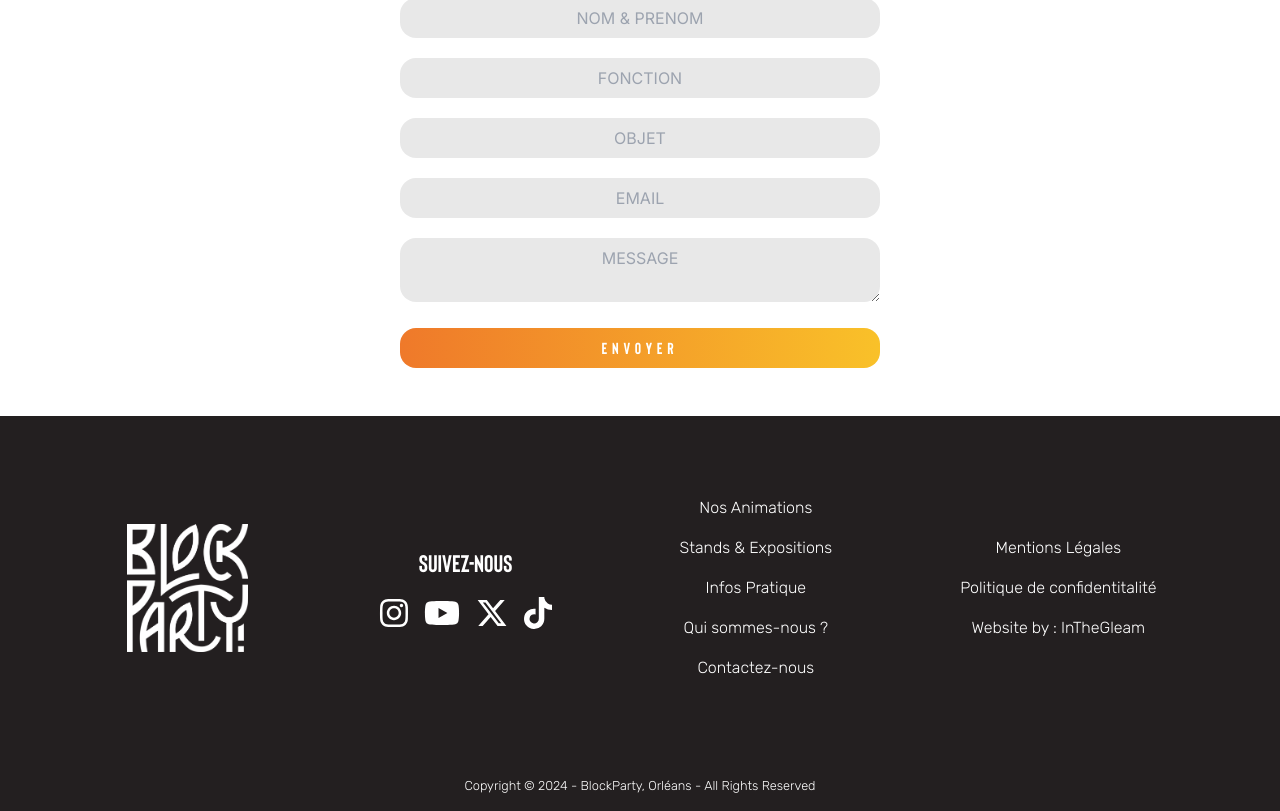
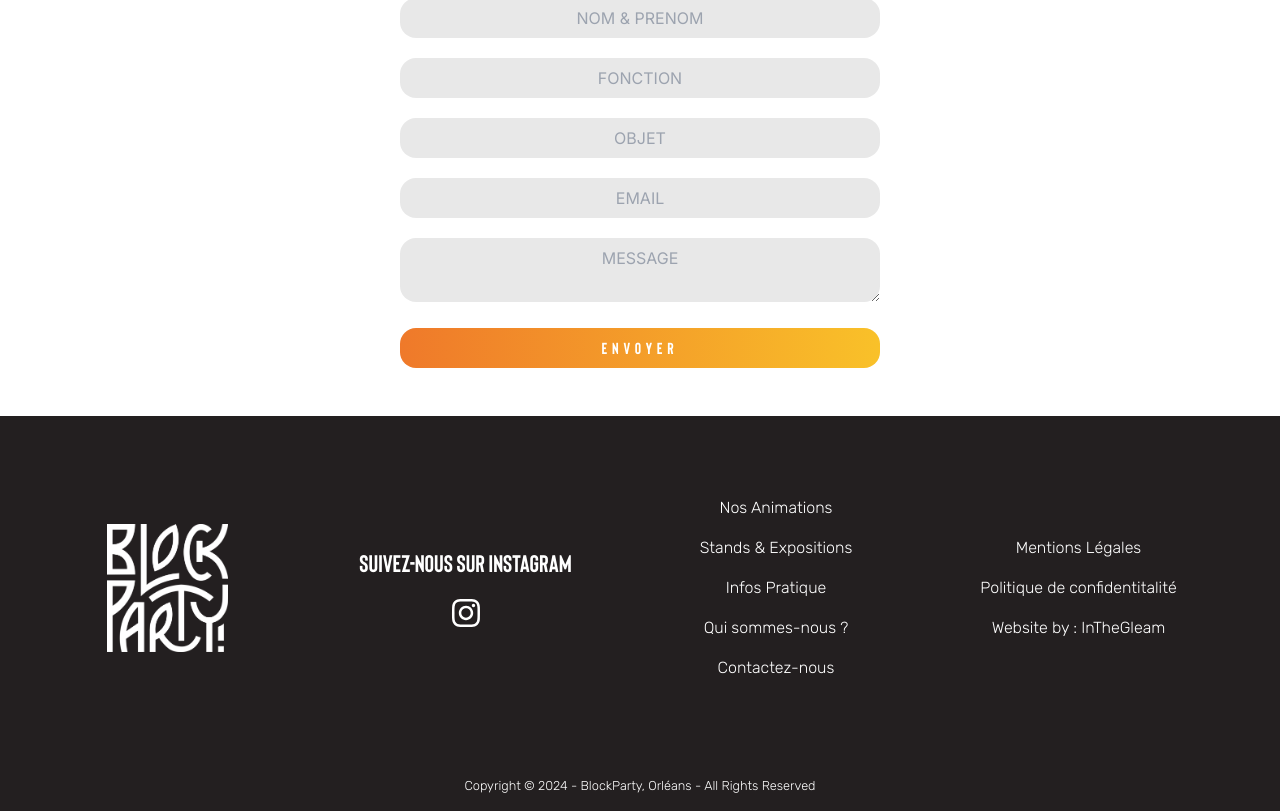
Before and after one commit to jessygomes/block-party, a Next.js app: page /contactez-nous in a window 1280 px wide. Shown: the part 350-1161 px from the top of the page. Built offline with nearby package versions, Linux system fonts and the light colour scheme.

Commit message:
Photo grams + Supp RéseauxFooter

```diff
--- a/src/app/artistes/[slug]/page.tsx
+++ b/src/app/artistes/[slug]/page.tsx
@@ -110,7 +110,7 @@ export default function page({ params }: Props) {
       id: 8,
       slug: "anagramms",
       name: "ANAGRAMMS",
-      image: "/images/anagramms.JPG",
+      image: "/images/anagramms.jpg",
       description:
         "Anagramms est une artiste originaire d'Orléans. Enfant de la neo-soul, du RnB et des sonorités hip-hop, elle fait la fusion de ces genres pour créer une vibe très suave. \n\nC'est avec Gracy Hopkins qu'elle fait ses premiers pas dans la musique avec le titre 'Outside'. Son morceau 'fax' pose la première pierre à l'édifice puis s'en suivra le morceau 'J'essaie'. \n\nA chacune de ses performances, elle envoûte son public avec ses mélodies entêtantes et ses textes poignants. Grimpez dans le train Anagramms car elle n'a pas fini de vous charmer.",
       youtube: "https://www.youtube.com/channel/UCDQ0V1t3hFle1t5RckM8NWA",
--- a/src/app/components/Artistes/Artistes.tsx
+++ b/src/app/components/Artistes/Artistes.tsx
@@ -100,7 +100,7 @@ export default function Artistes() {
       id: 8,
       slug: "anagramms",
       name: "ANAGRAMMS",
-      image: "/images/anagramms.JPG",
+      image: "/images/anagramms.jpg",
       description:
         "Anagramms est une artiste originaire d'Orléans. Enfant de la neo-soul, du RnB et des sonorités hip-hop, elle fait la fusion de ces genres pour créer une vibe très suave. \n\nC'est avec Gracy Hopkins qu'elle fait ses premiers pas dans la musique avec le titre 'Outside'. Son morceau 'fax' pose la première pierre à l'édifice puis s'en suivra le morceau 'J'essaie'. \n\nA chacune de ses performances, elle envoûte son public avec ses mélodies entêtantes et ses textes poignants. Grimpez dans le train Anagramms car elle n'a pas fini de vous charmer.",
       youtube: "https://www.youtube.com/channel/UCDQ0V1t3hFle1t5RckM8NWA",
--- a/src/app/components/Contact/ContactForm.tsx
+++ b/src/app/components/Contact/ContactForm.tsx
@@ -24,10 +24,10 @@ export default function ContactForm() {
 
     emailjs
       .sendForm(
-        "service_2wk87pr",
-        "template_u9m00rn",
+        "service_8u989je",
+        "template_9actt61",
         e.currentTarget,
-        "OQpdfRliSb-itPKwp"
+        "5QOFHFd1qI0_MA9vL"
       )
       .then(
         (result) => {
--- a/src/app/components/Footer/Footer.tsx
+++ b/src/app/components/Footer/Footer.tsx
@@ -25,7 +25,9 @@ export default function Footer() {
         </div>
 
         <div>
-          <h2 className=" font-bison text-[1.5rem] mb-[1rem]">Suivez-Nous</h2>
+          <h2 className=" font-bison text-[1.5rem] mb-[1rem]">
+            Suivez-Nous sur Instagram
+          </h2>
           <div className="flex flex-wrap flex-row justify-center items-center gap-[1rem]">
             <Link href="https://www.instagram.com/blockparty.festival?igsh=d3cwbmxhODBpOG04">
               <FontAwesomeIcon
@@ -34,7 +36,7 @@ export default function Footer() {
                 className="hover:text-[#a3dabb] transition-all duration-200 ease-in-out"
               />
             </Link>
-            <Link href="https://www.instagram.com/blockpartyorleans/">
+            {/* <Link href="https://www.instagram.com/blockpartyorleans/">
               <FontAwesomeIcon
                 icon={faYoutube}
                 size="2x"
@@ -54,7 +56,7 @@ export default function Footer() {
                 size="2x"
                 className="hover:text-[#a3dabb] transition-all duration-200 ease-in-out"
               />
-            </Link>
+            </Link> */}
           </div>
         </div>
 
```
Also changed, not shown: 1 other file (tests, documents, lock files or other folders).
